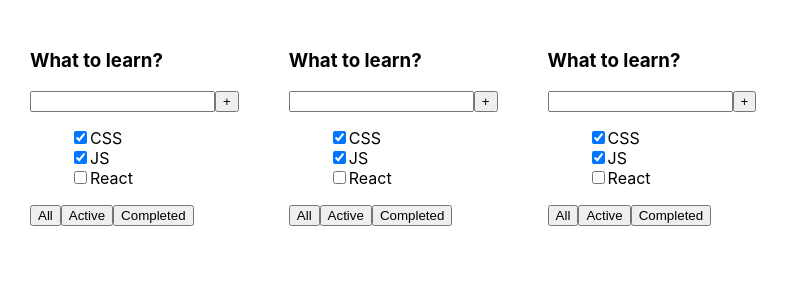
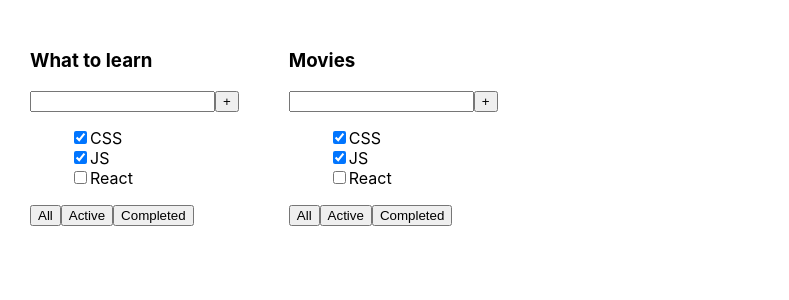
Before and after one commit to suniaikin/todolist-dimysch, a React (Create React App) app: page / in a window 1280 px wide. Shown: the top 300 px of the page, without its empty margins (0-789 px from the left). Built offline with nearby package versions, Linux system fonts and the light colour scheme.

Commit message:
init commit

```diff
--- a/src/App.tsx
+++ b/src/App.tsx
@@ -4,11 +4,15 @@
 
 function App() {
 
+	let task1 = [
+		{id: 1, title: 'CSS', isDone: true},
+		{id: 1, title: 'CSS', isDone: true},
+		{id: 1, title: 'CSS', isDone: true},
+	]
 	return (
 		<div className="App">
-			<Todolist/>
-			<Todolist/>
-			<Todolist/>
+			<Todolist title={"What to learn"}/>
+			<Todolist title={"Movies"}/>
 		</div>
 	);
 }
--- a/src/Todolist.tsx
+++ b/src/Todolist.tsx
@@ -1,9 +1,14 @@
 import React from "react";
 
-export function Todolist() {
+type PropType = {
+	title: string;
+}
+
+
+export function Todolist(props: PropType) {
 	return (
 		<div>
-			<h3>What to learn?</h3>
+			<h3>{props.title}</h3>
 			<div>
 				<input/>
 				<button>+</button>
```
